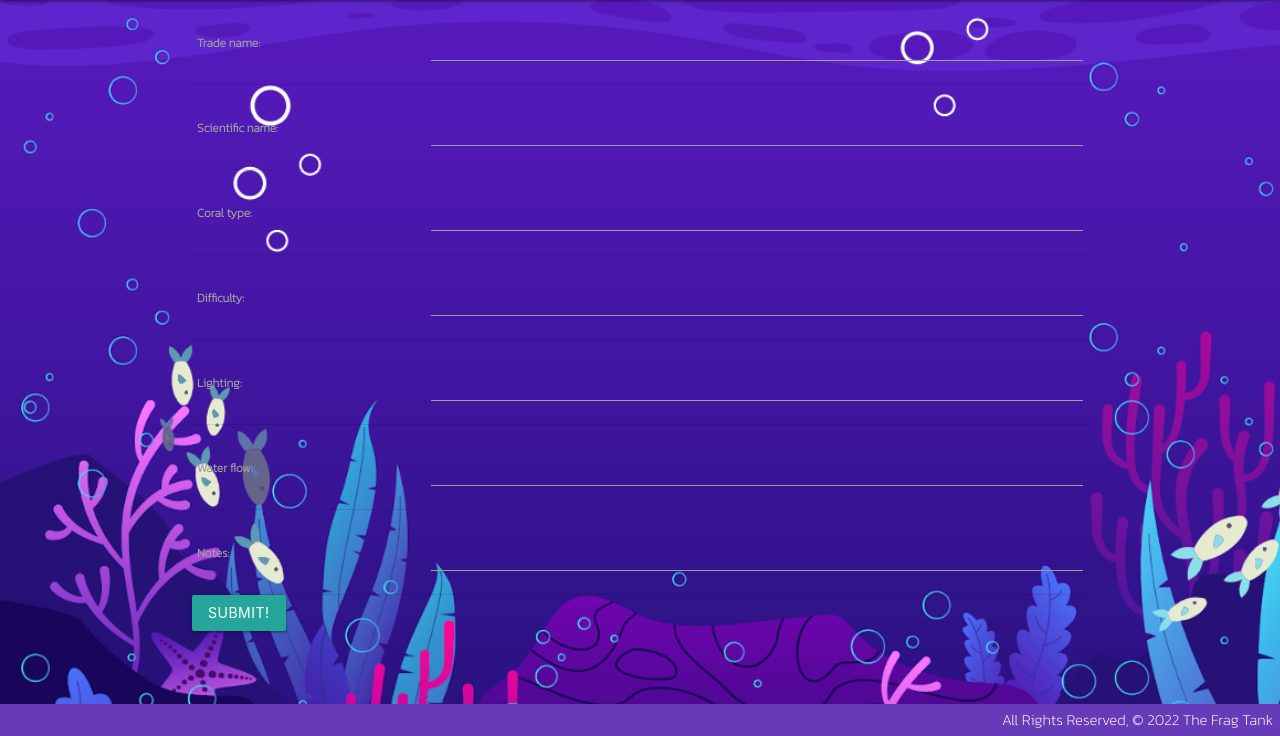
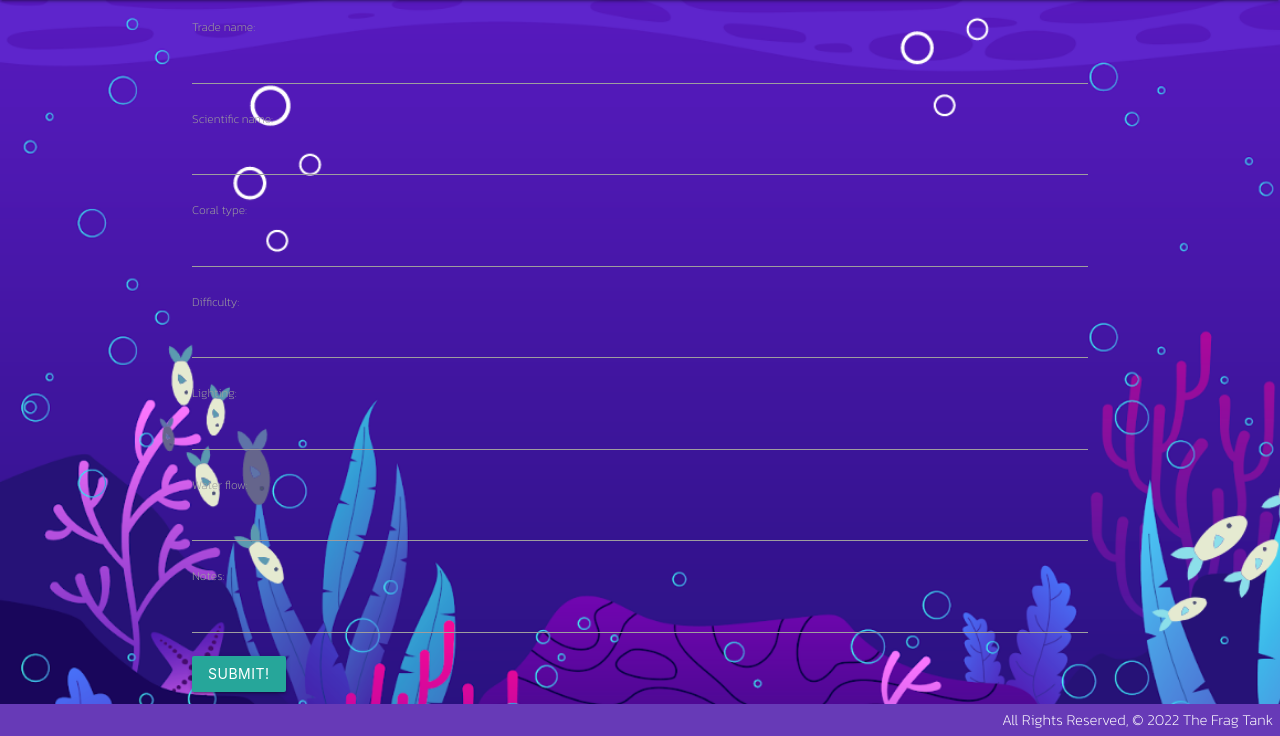
Before and after one commit to adbshiau/coralcollector, a Django app: page /corals/create/ in a window 1280 px wide. Shown: the part 64-800 px from the top of the page. Run offline with Django 4.2, Linux system fonts and the light colour scheme.

Commit message:
submit form works

```diff
--- a/main_app/models.py
+++ b/main_app/models.py
@@ -1,4 +1,5 @@
 from django.db import models
+from django.urls import reverse
 
 # Create your models here.
 class Coral(models.Model):
--- a/main_app/static/css/style.css
+++ b/main_app/static/css/style.css
@@ -25,3 +25,7 @@
     width: 30px;
     height: 30px;
 } */
+
+#form {
+    color: white;
+}
--- a/main_app/templates/main_app/coral_form.html
+++ b/main_app/templates/main_app/coral_form.html
@@ -2,12 +2,12 @@
 
 
 {% block content %}
-<form action="" method="post">
+<form action="" method="post" id="form">
     <!-- Django requires the following for security purposes -->
     {% csrf_token %}
     <table>
       <!-- Render the inputs inside of <tr>s & <td>s -->
-      {{ form.as_table }}
+      {{ form.as_p }}
     </table>
     <input type="submit" value="Submit!" class="btn">
   </form>
```
